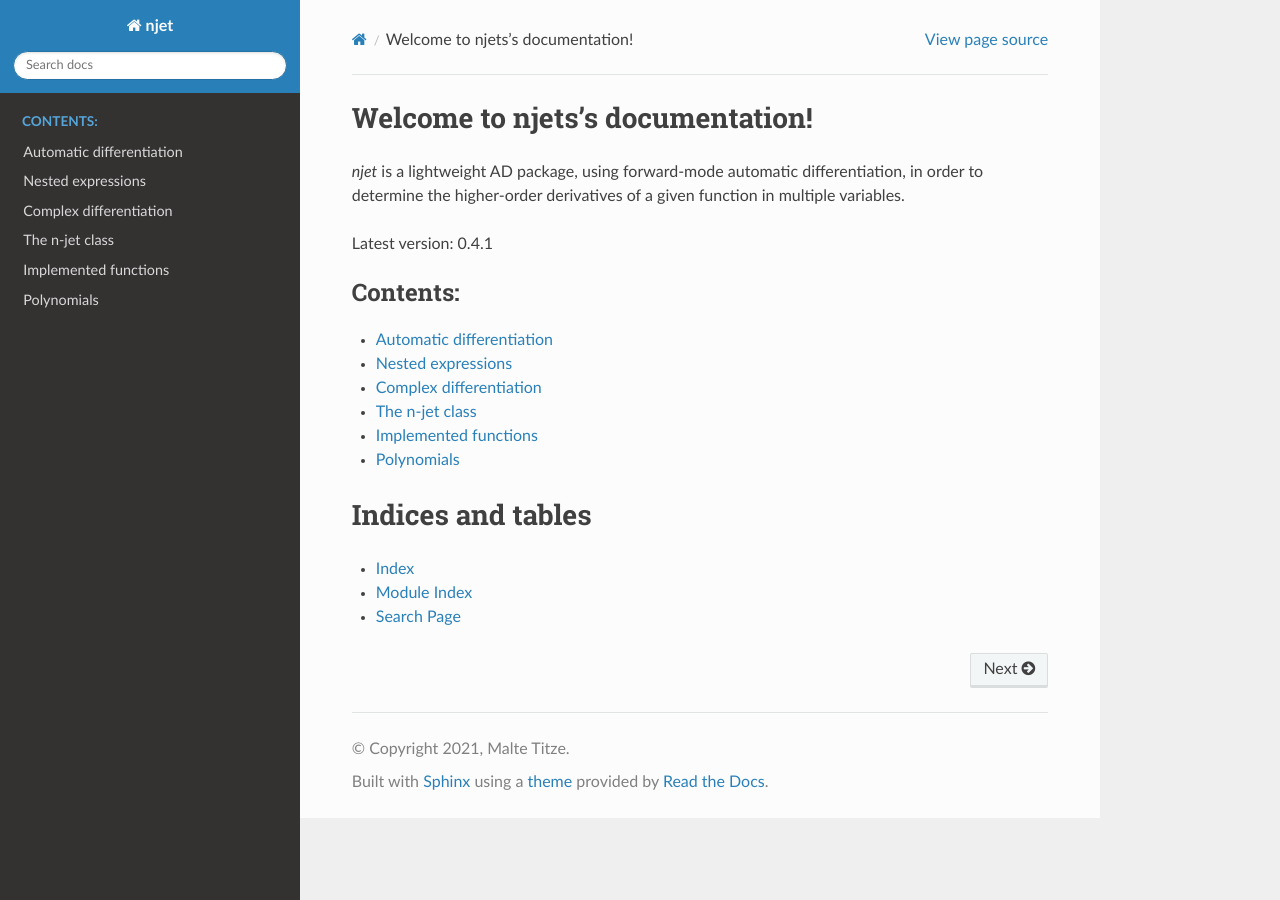
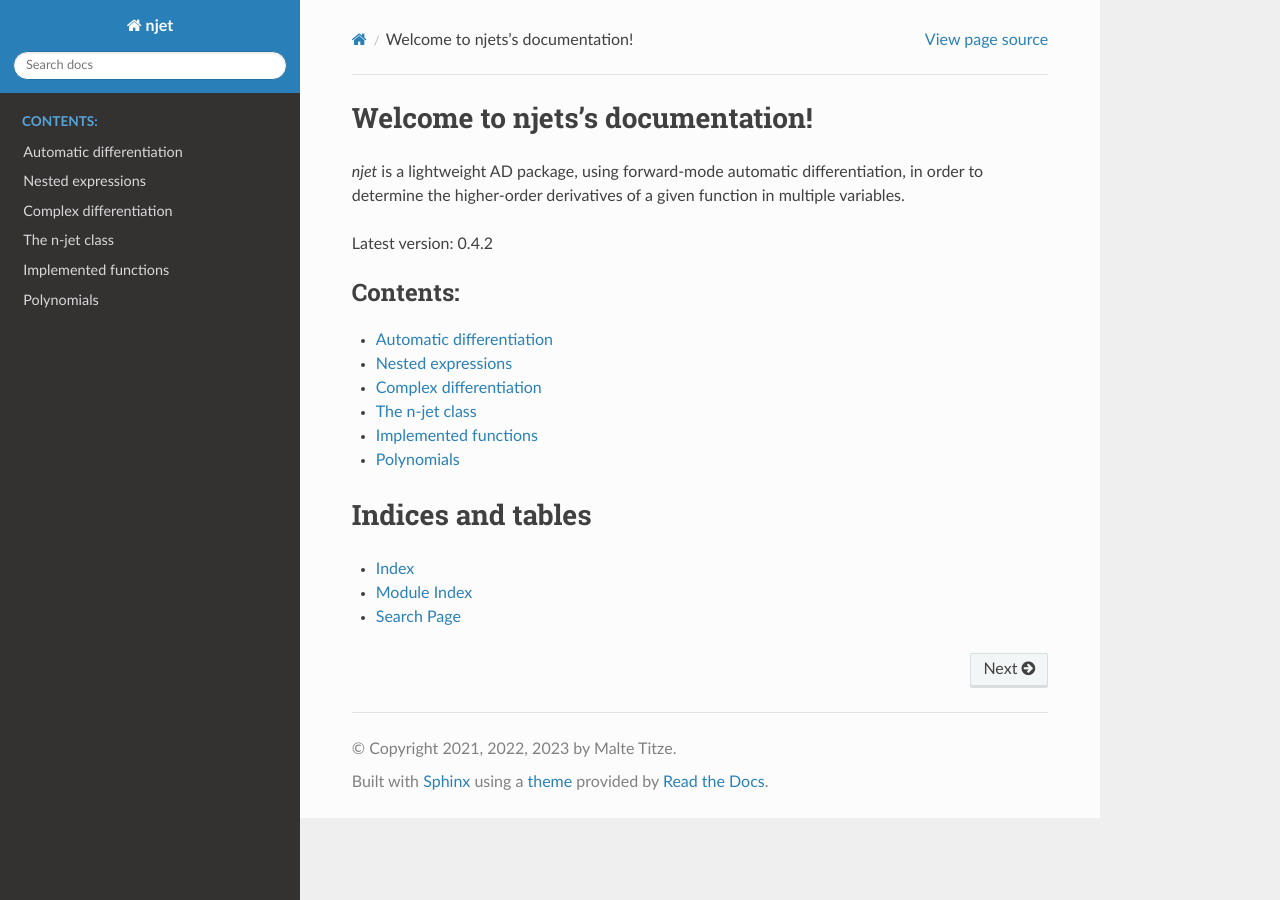
Before and after one commit to mtitze/njet, a Sphinx documentation site: the page built from docs/source/index.rst, in a window 1280 px wide. Built offline with Sphinx 7.4.7 and the Read the Docs theme 2.0.0, drawn with Linux system fonts in a browser that asks for light colours.

Commit message:
version update

```diff
--- a/docs/source/conf.py
+++ b/docs/source/conf.py
@@ -18,7 +18,7 @@ sys.path.insert(0, os.path.abspath('../..'))
 # -- Project information -----------------------------------------------------
 
 project = 'njet'
-copyright = '2021, Malte Titze'
+copyright = '2021, 2022, 2023 by Malte Titze'
 author = 'Malte Titze'
 
 # The full version, including alpha/beta/rc tags
--- a/njet/__init__.py
+++ b/njet/__init__.py
@@ -2,7 +2,7 @@
     njet: A leightweight automatic differentiation library for
           higher-order automatic differentiation
 
-    Copyright (C) 2021  Malte Titze
+    Copyright (C) 2021, 2022, 2023 by Malte Titze
 
     This program is free software: you can redistribute it and/or modify
     it under the terms of the GNU General Public License as published by
--- a/njet/_version.py
+++ b/njet/_version.py
@@ -1 +1 @@
-__version__ = "0.4.1"
+__version__ = "0.4.2"
--- a/pyproject.toml
+++ b/pyproject.toml
@@ -4,7 +4,7 @@ build-backend = "poetry.core.masonry.api"
 
 [tool.poetry]
 name = "njet"
-version = "0.4.1"
+version = "0.4.2"
 description = "Lightweight automatic differentiation package for higher-order differentiation."
 authors = [ "Malte Titze <mtitze@users.noreply.github.com>",]
 license = "GPL-3.0-or-later"
--- a/setup.py
+++ b/setup.py
@@ -17,7 +17,7 @@ def get_long_description():
 setup(
     long_description=get_long_description(),
     name='njet',
-    version='0.4.1',
+    version='0.4.2',
     description='Lightweight automatic differentiation package for higher-order differentiation.',
     long_description_content_type='text/markdown',
     python_requires='<3.11,>=3.8',
```
Also changed, not shown: README.md (+3 -2 lines), LICENSE.txt.
